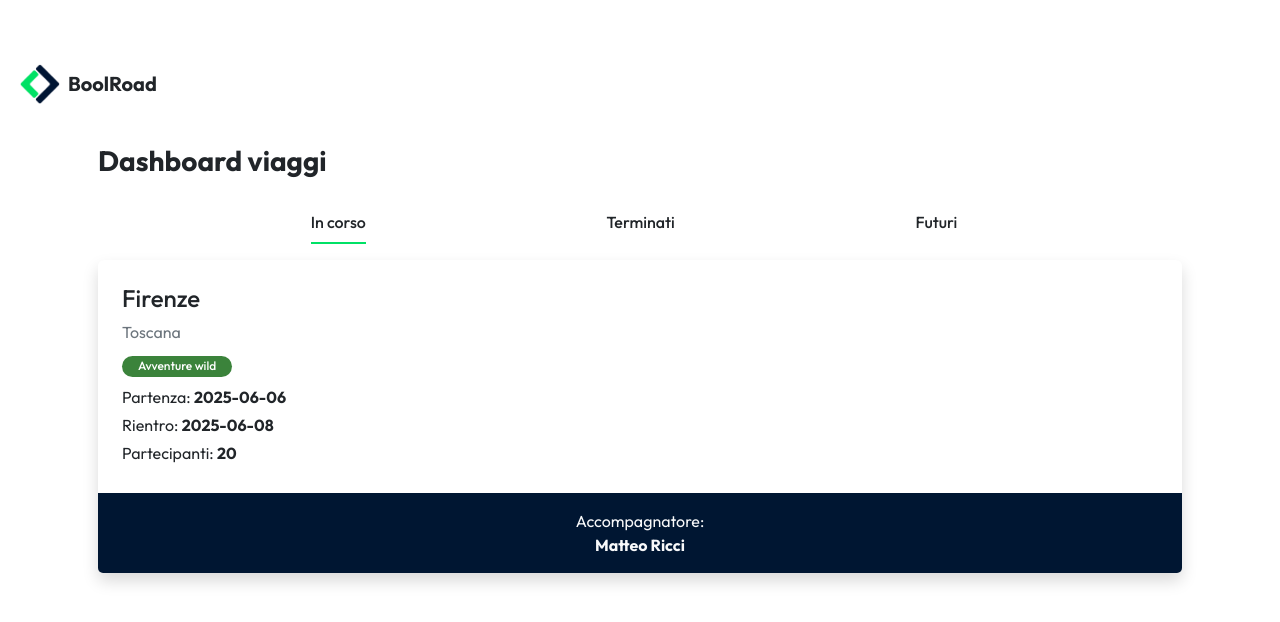
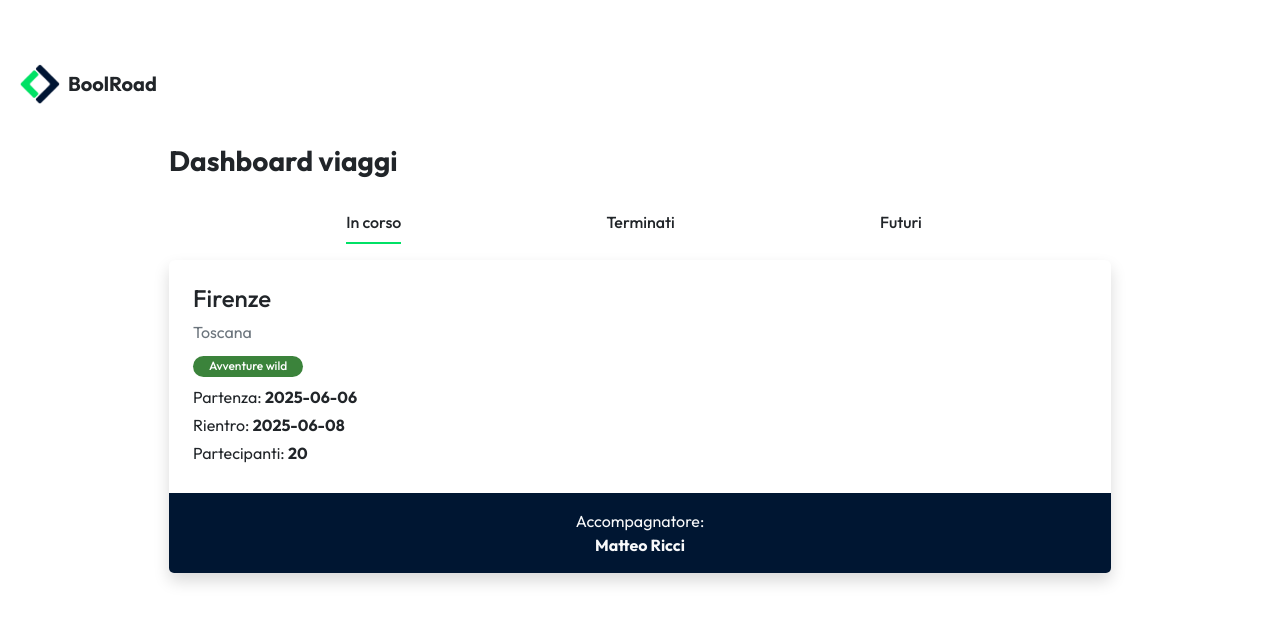
Before and after one commit to mannuccimattia/boolroad-sst, a React (Vite) app: page / in a window 1280 px wide. Shown: the top 622 px of the page. Built offline with nearby package versions, Linux system fonts and the light colour scheme.

Commit message:
[UPD] Added max-width to main

```diff
--- a/src/index.css
+++ b/src/index.css
@@ -1,5 +1,9 @@
 body {
   font-family: 'Outfit' !important;
+}
+
+main {
+  max-width: 998px !important;
 }
 
 .bg-main {
```
